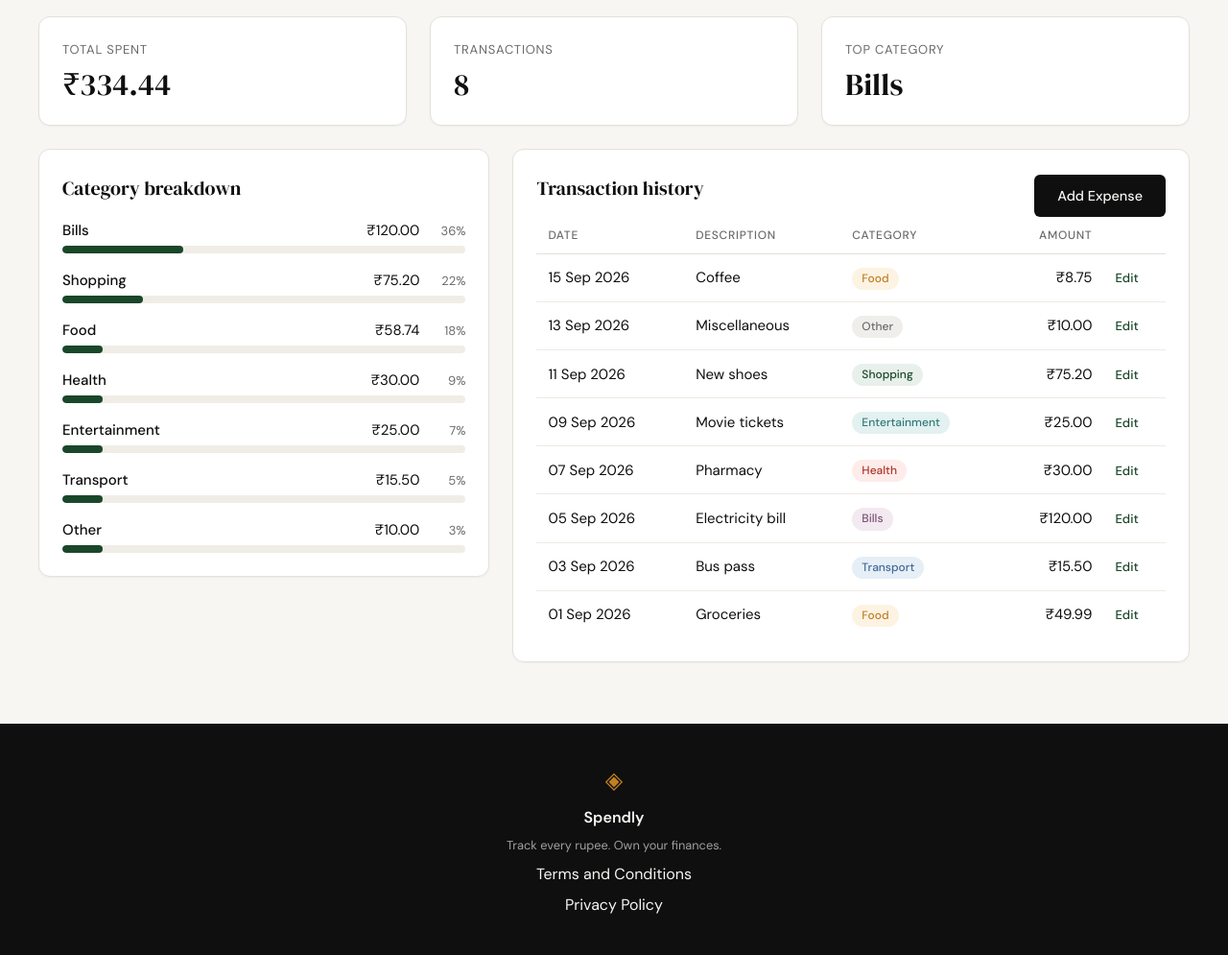
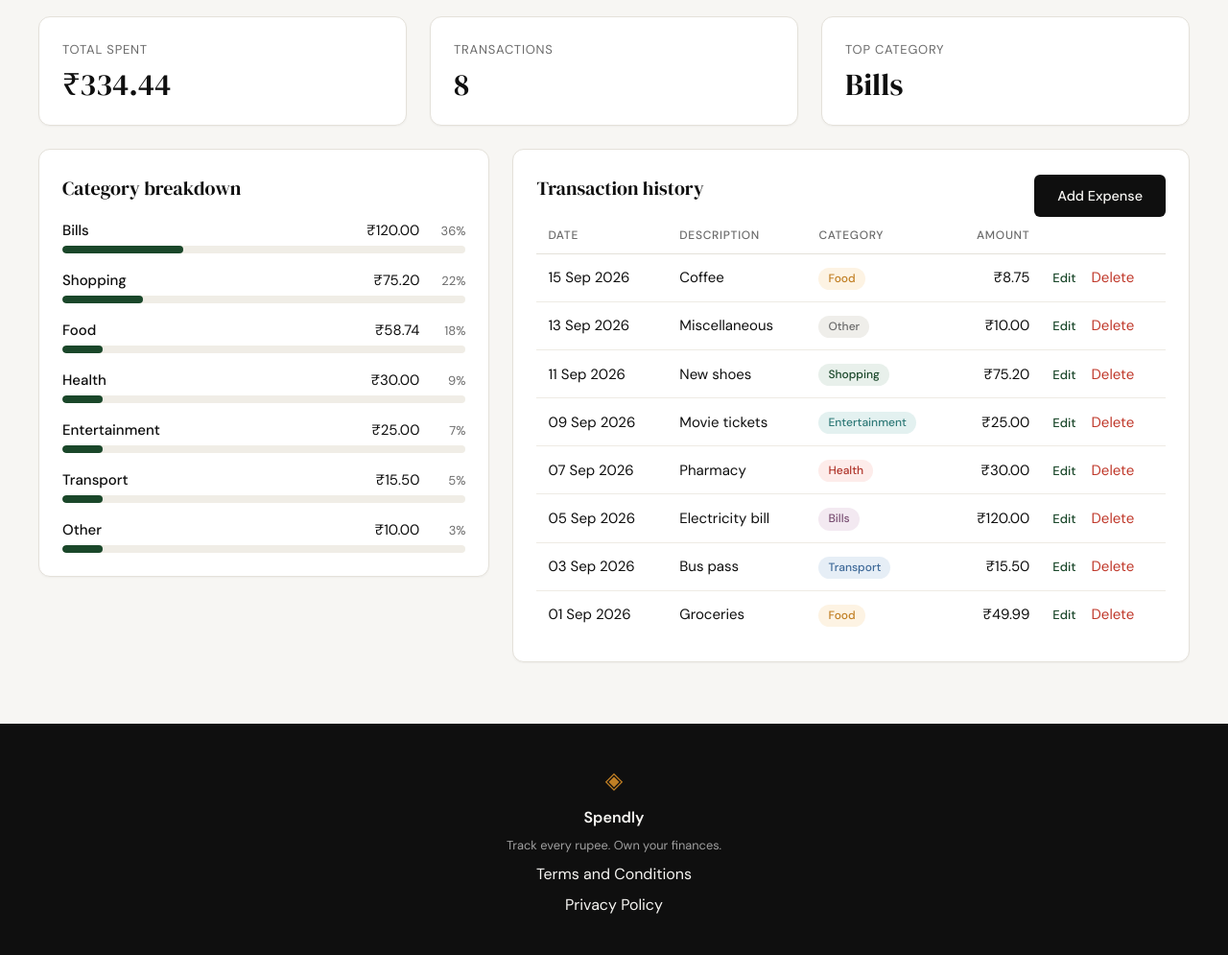
Before and after one commit to gurpreetnsrsel-cloud/spendly, a Flask app: page /profile in a window 1280 px wide. Shown: the part 414-1409 px from the top of the page at 96% size. Run offline with Flask 3, Linux system fonts and the light colour scheme; the visitor is signed in with stand-in values (Sample User, id 1); data comes from the database, SQL or seed files in the repository.

Commit message:
feat: add delete expense button with confirmation dialog (#10)
Co-authored-by: Gurpreet Singh <gurpreet.singh@vopak.com>
Co-authored-by: Claude Sonnet 5 <noreply@anthropic.com>

```diff
--- a/app.py
+++ b/app.py
@@ -18,6 +18,7 @@ from werkzeug.security import check_password_hash, generate_password_hash
 
 from database.db import CATEGORIES, get_db, init_db, seed_db
 from database.queries import (
+    delete_expense as delete_expense_row,
     get_category_breakdown,
     get_expense_by_id,
     get_recent_transactions,
@@ -367,9 +368,17 @@ def edit_expense(id):
     return redirect(url_for("profile"))
 
 
-@app.route("/expenses/<int:id>/delete")
+@app.route("/expenses/<int:id>/delete", methods=["POST"])
 def delete_expense(id):
-    return "Delete expense — coming in Step 9"
+    if not session.get("user_id"):
+        return redirect(url_for("login"))
+
+    expense = get_expense_by_id(id, session["user_id"])
+    if expense is None:
+        abort(404)
+
+    delete_expense_row(id, session["user_id"])
+    return redirect(url_for("profile"))
 
 
 if __name__ == "__main__":
--- a/database/queries.py
+++ b/database/queries.py
@@ -142,6 +142,16 @@ def update_expense(expense_id, user_id, amount, category, expense_date, descript
         db.commit()
 
 
+def delete_expense(expense_id, user_id):
+    """Delete an expense row owned by user_id."""
+    with closing(get_db()) as db:
+        db.execute(
+            "DELETE FROM expenses WHERE id = ? AND user_id = ?",
+            (expense_id, user_id),
+        )
+        db.commit()
+
+
 def get_category_breakdown(user_id, date_from=None, date_to=None):
     """Return per-category totals for user_id, sorted by amount descending.
 
--- a/static/css/style.css
+++ b/static/css/style.css
@@ -834,6 +834,22 @@ a { color: inherit; text-decoration: none; }
 
 .profile-row-action:hover { text-decoration: underline; }
 
+.profile-row-action-form {
+    display: inline;
+    margin-left: 0.75rem;
+}
+
+.profile-row-action-danger {
+    background: none;
+    border: none;
+    padding: 0;
+    font: inherit;
+    cursor: pointer;
+    color: var(--danger);
+}
+
+.profile-row-action-danger:hover { text-decoration: underline; }
+
 /* Category badges */
 
 .badge {
--- a/templates/profile.html
+++ b/templates/profile.html
@@ -99,7 +99,12 @@
                                 <td>{{ tx.description }}</td>
                                 <td><span class="badge badge-{{ tx.category|lower }}">{{ tx.category }}</span></td>
                                 <td class="profile-num">₹{{ tx.amount }}</td>
-                                <td><a href="{{ url_for('edit_expense', id=tx.id) }}" class="profile-row-action">Edit</a></td>
+                                <td>
+                                    <a href="{{ url_for('edit_expense', id=tx.id) }}" class="profile-row-action">Edit</a>
+                                    <form method="post" action="{{ url_for('delete_expense', id=tx.id) }}" class="profile-row-action-form" onsubmit="return confirm('Delete this expense? This cannot be undone.');">
+                                        <button type="submit" class="profile-row-action profile-row-action-danger">Delete</button>
+                                    </form>
+                                </td>
                             </tr>
                             {% endfor %}
                         </tbody>
```
Also changed, not shown: .claude/specs/09-delete-expense.md (added).
